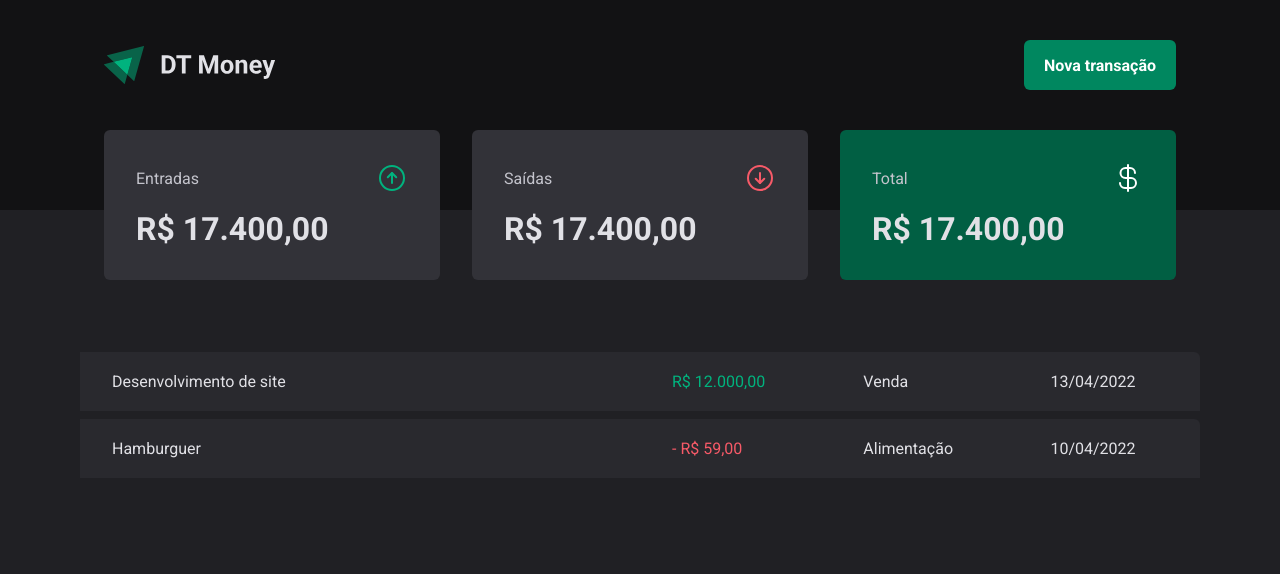
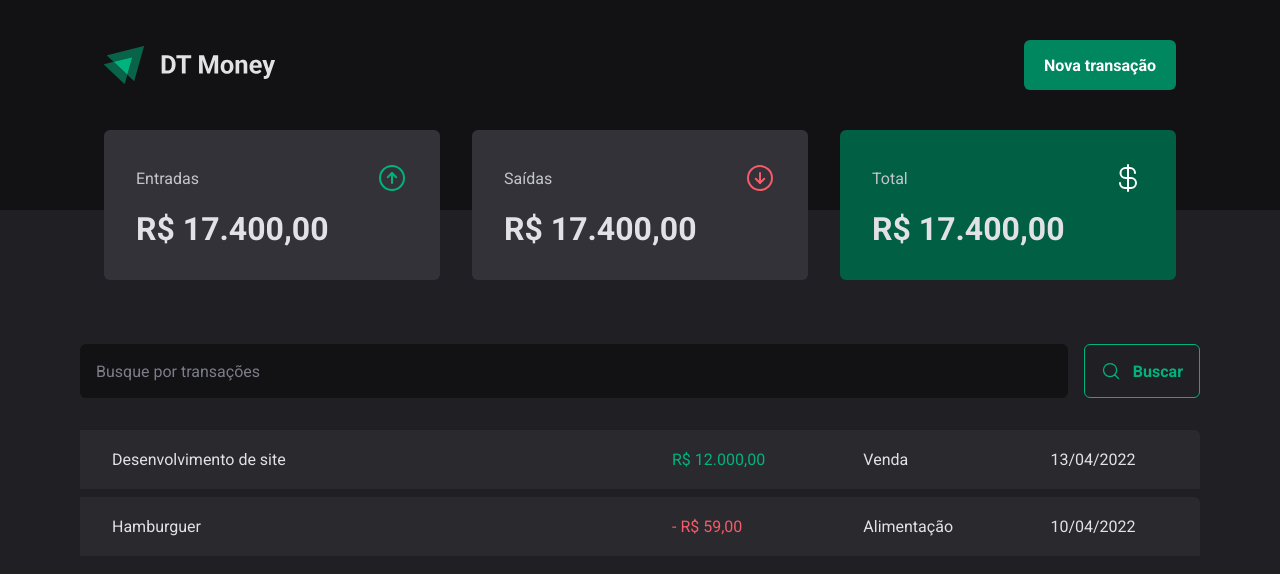
Before and after one commit to jonierthal/dt-money-web, a React (Vite) app: page / in a window 1280 px wide. Shown: the top 574 px of the page. Built offline with nearby package versions, Linux system fonts and the light colour scheme.

Commit message:
Componente: SearchForm

```diff
--- /dev/null
+++ b/src/pages/Transactions/components/SearchForm/index.tsx
@@ -0,0 +1,15 @@
+import { MagnifyingGlass } from "phosphor-react";
+import { SearchFormContainer } from "./styles";
+
+export function SearchForm(){
+    return(
+        <SearchFormContainer>
+            <input type="text" placeholder="Busque por transações" />
+
+            <button type="submit">
+                <MagnifyingGlass size={20} />
+                Buscar
+            </button>
+        </SearchFormContainer>
+    )
+}
--- /dev/null
+++ b/src/pages/Transactions/components/SearchForm/styles.ts
@@ -0,0 +1,40 @@
+import styled from "styled-components";
+
+export const SearchFormContainer = styled.form`
+    display: flex;
+    gap: 1rem;
+
+    input{
+        flex: 1;
+        border-radius: 6px;
+        border: 0;
+        background: ${props => props.theme["gray-900"]};
+        color: ${props => props.theme["gray-300"]};
+        padding: 1rem;
+
+        &::placeholder {
+            color: ${props => props.theme["gray-500"]};
+        }
+    }
+
+    button {
+        display: flex;
+        align-items: center;
+        gap: 0.75rem;
+
+        border: 0;
+        padding: 1rem;
+        background: transparent;
+        border: 1px solid ${props => props.theme["green-300"]};
+        color: ${props => props.theme["green-300"]};
+        font-weight: bold;
+        border-radius: 6px;
+
+        &:hover {
+            background: ${props => props.theme["green-500"]};
+            border: 1px solid ${props => props.theme["green-500"]};
+            color: ${props => props.theme.white};
+            transition: background-color 0.2s, color 0.2s, border-color 0.2s;
+        }
+    }
+`;
--- a/src/pages/Transactions/index.tsx
+++ b/src/pages/Transactions/index.tsx
@@ -1,5 +1,6 @@
 import { Header } from "../../components/Header";
 import { Summary } from "../../components/Summary";
+import { SearchForm } from "./components/SearchForm";
 import { PriceHighlight, TransactionsContainer, TransactionsTable } from "./styles";
 
 export function Transactions () {
@@ -9,6 +10,8 @@
             <Summary />
 
             <TransactionsContainer >
+                <SearchForm />
+
                 <TransactionsTable>
                     <tbody>
                         <tr>
--- a/src/pages/Transactions/styles.ts
+++ b/src/pages/Transactions/styles.ts
@@ -11,7 +11,7 @@
     width: 100%;
     border-collapse: separate;
     border-spacing: 0 0.5rem;
-    /*margin-top: 1.5rem */
+    margin-top: 1.5rem;
 
     td{
         padding: 1.25rem 2rem;
@@ -35,5 +35,9 @@
 }
 
 export const PriceHighlight = styled.span<PriceHighlightProps>`
-    color: ${props => props.variant === 'income' ? props.theme["green-300"] : props.theme["red-300"]}
+    color: ${props =>
+                props.variant === 'income'
+                ? props.theme["green-300"]
+                : props.theme["red-300"]
+            }
 `;
```
